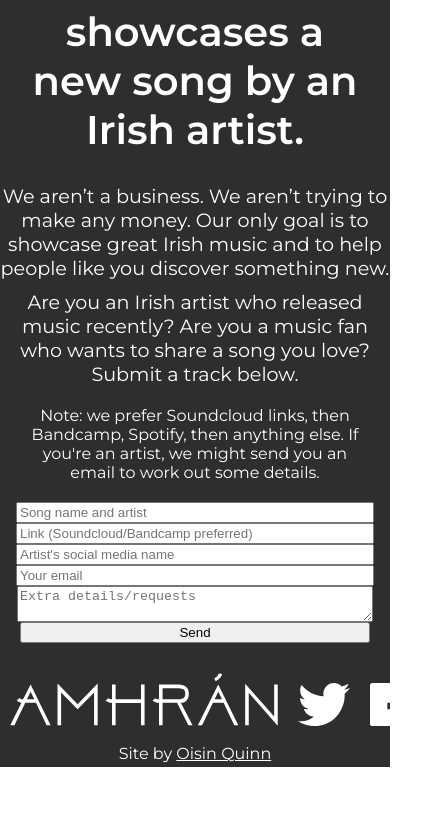
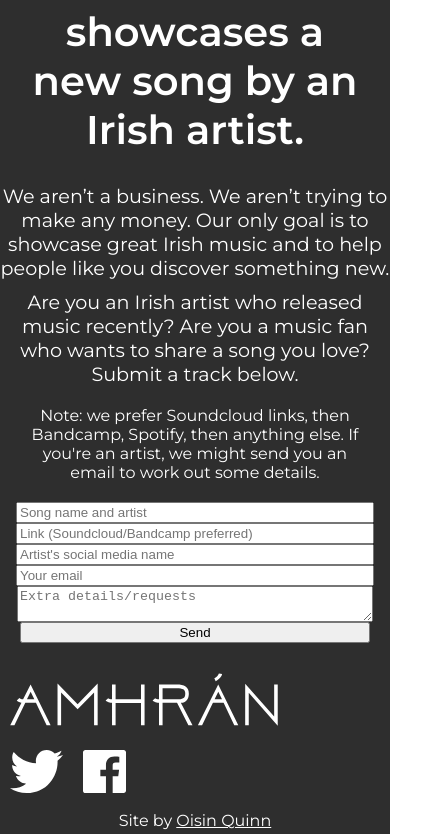
Before and after one commit to oisinq/amhran, a React (Create React App) app: page / in a window 390 px wide. Shown: the part 1672-2506 px from the top of the page, 433 px wide, since content can reach past the window. Before the commit the page ends 2439 px from the top, so only its background shows below. Built offline with nearby package versions, Linux system fonts and the light colour scheme.

Commit message:
Fixed flexbox with social icons not displaying on mobile

```diff
--- a/src/components/Footer/Footer.css
+++ b/src/components/Footer/Footer.css
@@ -35,10 +35,12 @@
     flex-direction: row;
     justify-content: space-between;
     align-items: flex-end;
+    flex-wrap:wrap;
 }
 
 .footerElement {
     padding: 10px;
+    /* max-width: 50%; */
 }
 
 .socials {
--- a/src/components/Footer/Footer.js
+++ b/src/components/Footer/Footer.js
@@ -17,8 +17,8 @@ const Footer = () => {
         <div className="bottomFooter">
             <div className="footerElement"><img src={Logo} height="53"></img></div>
             <div className="socials">
-                <div className="footerElement"><img src={Twitter} height="43"></img></div>
-                <div className="footerElement"><img src={Facebook} height="43"></img></div>
+                <div className="footerElement"><a href="https://twitter.com/amhranIE"><img src={Twitter} height="43"></img></a></div>
+                <div className="footerElement"><a href="https://facebook.com/amhranIE"><img src={Facebook} height="43"></img></a></div>
             </div>
         </div>
         <span id="veryBottom">Site by <a href="https://oisin.io">Oisin Quinn</a></span>
```
